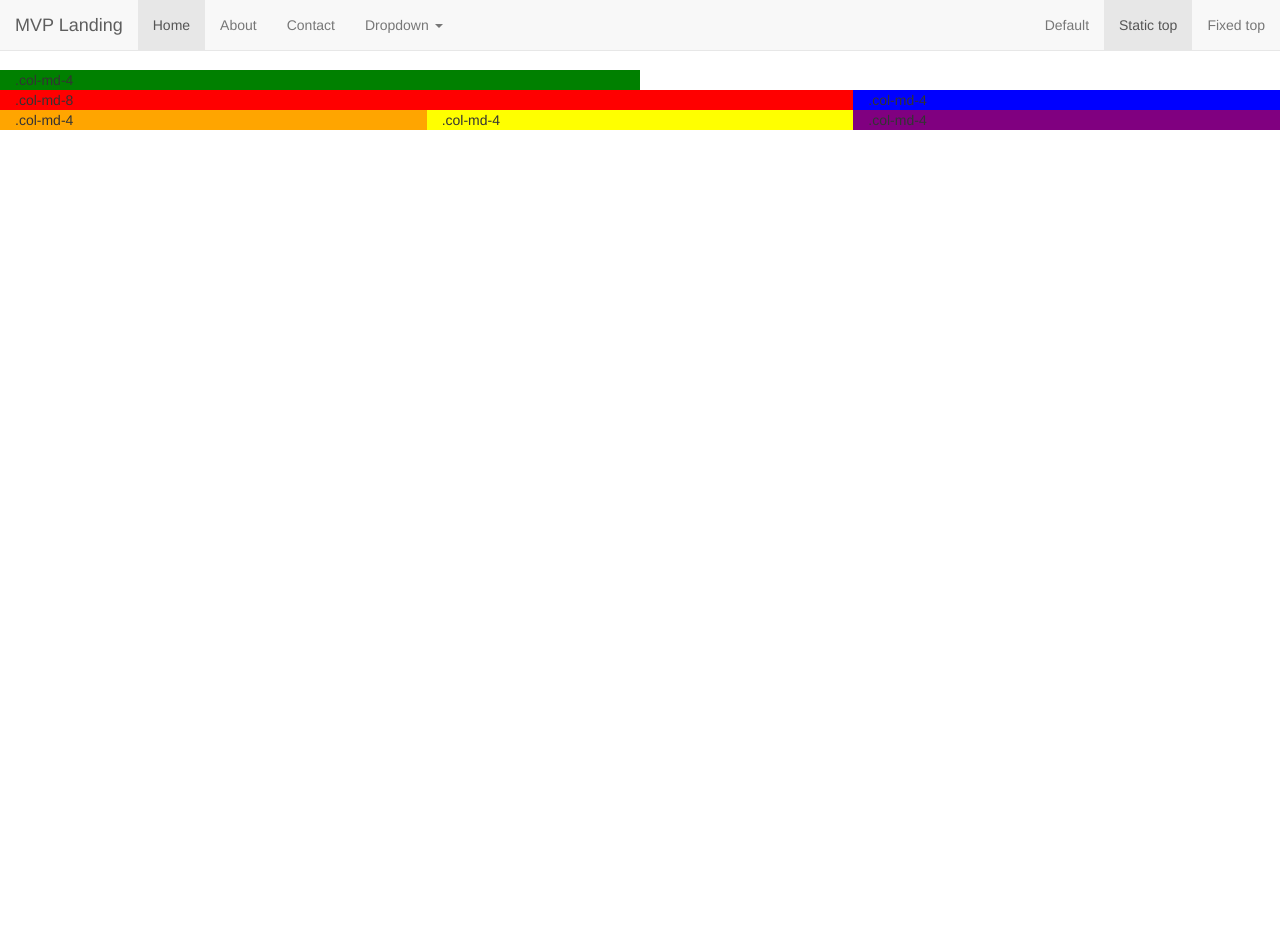
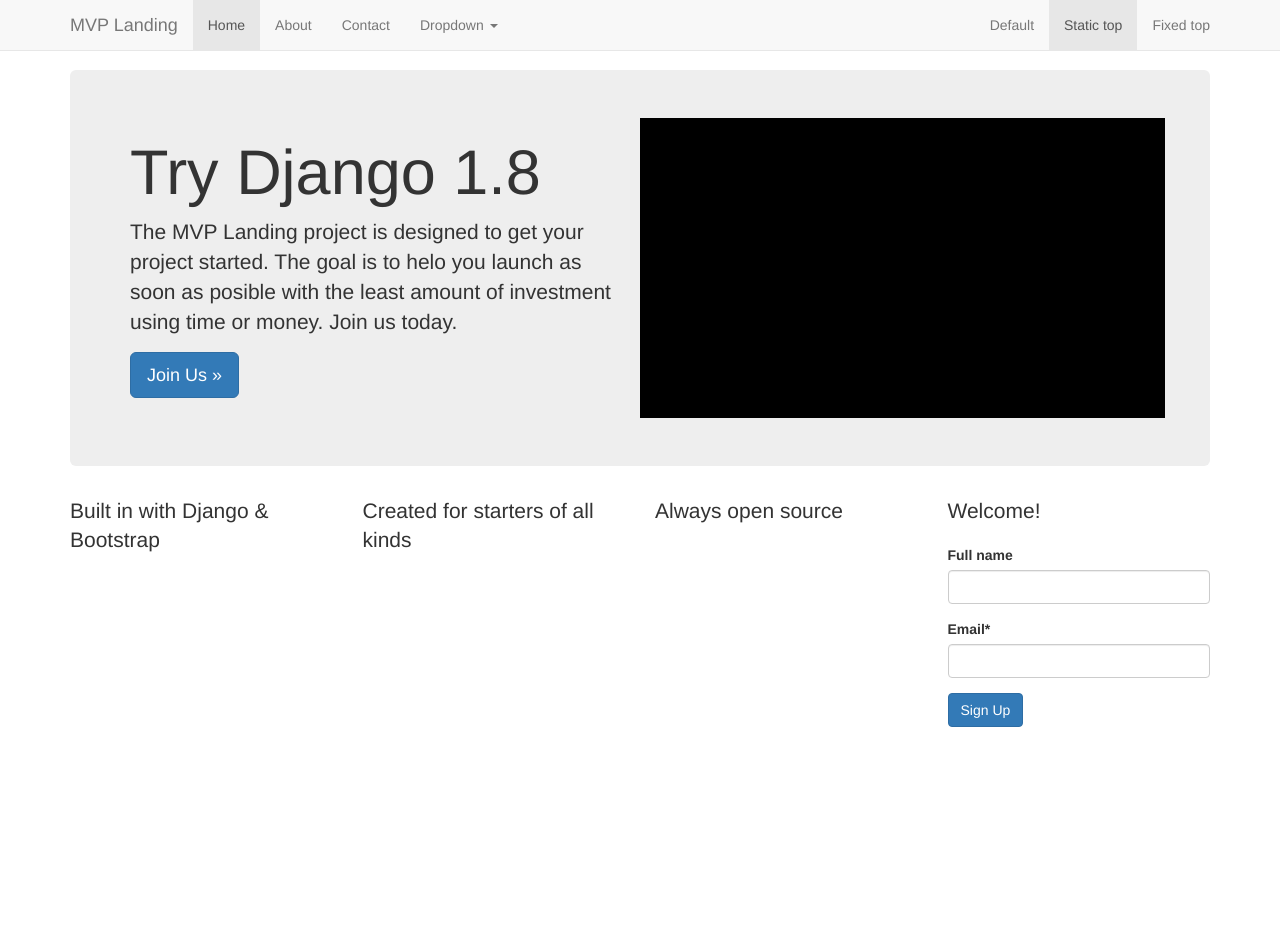
Before and after one commit to jafrancov/trydjango18, a Django app: page / in a window 1280 px wide. Shown: the top 926 px of the page. Run offline with Django 3.2, Linux system fonts and the light colour scheme; some libraries are stand-ins or nearby versions.

Commit message:
Lesson 23 - Styling MVP Landing P1

```diff
--- a/newsletter/views.py
+++ b/newsletter/views.py
@@ -23,7 +23,7 @@
             "title": "Thank you!"
         }
 
-    return render(request, "example_fluid.html", context)
+    return render(request, "home.html", context)
 
 
 def contact(request):
--- a/templates/base.html
+++ b/templates/base.html
@@ -19,7 +19,7 @@
   {% include 'navbar.html' %}
 
 
-    <div class="container-fluid">
+    <div class="container">
       {% block jumbotron %}
       <!-- Main component for a primary marketing message or call to action -->
       <div class="jumbotron">
--- a/templates/home.html
+++ b/templates/home.html
@@ -4,24 +4,37 @@
 {% block head_title %}Welcome | {{ block.super }}{% endblock %}
 
 {% block jumbotron_content %}
-        <h1>Hello there! example</h1>
-        <p>This example is a quick exercise to illustrate how the default, static and fixed to top navbar work. It includes the responsive CSS and HTML, so it also adapts to your viewport and device.</p>
-        <p>To see the difference between static and fixed top navbars, just scroll.</p>
+<div class="row">
+    <div class="col-sm-6">
+        <h1>Try Django 1.8</h1>
+        <p>The MVP Landing project is designed to get your project started. The goal is to helo you launch as soon as posible with the least amount of investment using time or money. Join us today.</p>
         <p>
-          <a class="btn btn-lg btn-primary" href="../../components/#navbar" role="button">View navbar docs &raquo;</a>
+          <a class="btn btn-lg btn-primary" href="" role="button">Join Us &raquo;</a>
         </p>
+    </div>
+    <div class="col-sm-6" style="background-color: black; min-height: 300px;">
+
+    </div>
+</div>
 {% endblock %}
 
 {% block content %}
 <div class="row">
-    <div class="col-sm-6 col-md-3">
-        <h1>{{ title }}</h1>
-        {{ user }}
-        {{ request.user }}
+    <div class="col-xs-3 pull-right">
+        <p class="lead">{{ title }}</p>
         <form method="post" action=''>{% csrf_token %}
             {{ form | crispy }}
             <input class="btn btn-primary" type="submit" value="Sign Up">
         </form>
+    </div>
+    <div class="col-xs-3">
+        <p class="lead">Built in with Django &amp; Bootstrap</p>
+    </div>
+    <div class="col-xs-3">
+        <p class="lead">Created for starters of all kinds</p>
+    </div>
+    <div class="col-xs-3">
+        <p class="lead">Always open source</p>
     </div>
   </div>
 
--- a/templates/navbar.html
+++ b/templates/navbar.html
@@ -1,6 +1,6 @@
 <!-- Static navbar -->
     <nav class="navbar navbar-default navbar-static-top">
-      <div class="container-fluid">
+      <div class="container">
         <div class="navbar-header">
           <button type="button" class="navbar-toggle collapsed" data-toggle="collapse" data-target="#navbar" aria-expanded="false" aria-controls="navbar">
             <span class="sr-only">Toggle navigation</span>
```
